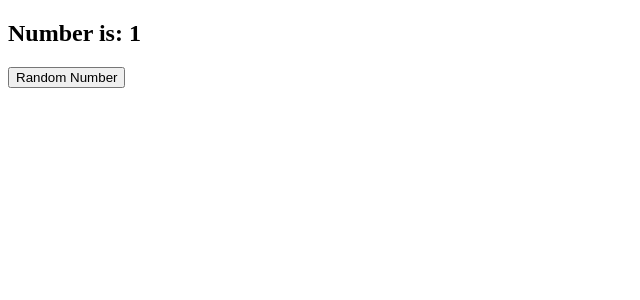
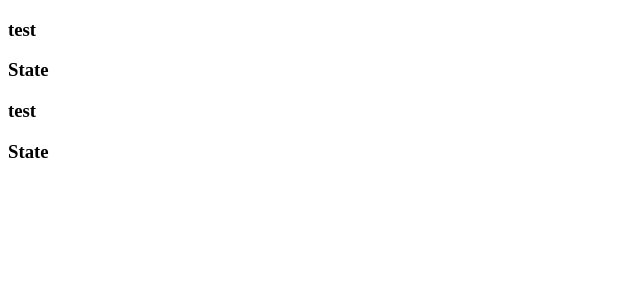
Before and after one commit to MagdGalyl/mRbc-tests, a React (Create React App) app: page / in a window 1280 px wide. Shown: the top 300 px of the page, without its empty margins (0-640 px from the left). Built offline with nearby package versions, Linux system fonts and the light colour scheme.

Commit message:
State RoolDice  Ex. Start

```diff
--- a/src/App.js
+++ b/src/App.js
@@ -1,23 +1,16 @@
 import React, { Component } from "react";
-import Clicker from "./Clicker";
 // import Pokegame from "./Pokegame";
-
+// import Clicker from "./Clicker";
+import RollDice from "./RollDice";
 // pokedex Exercise
-// export class App extends Component {
-//   render() {
-//     return (
-//       <div>
-//         <Pokegame />
-//       </div>
-//     );
-//   }
-// }
-
+// State Clicker Exercise
 export class App extends Component {
   render() {
     return (
       <div>
-        <Clicker />
+        {/* <Pokegame /> */}
+        {/* <Clicker /> */}
+        <RollDice />
       </div>
     );
   }
--- /dev/null
+++ b/src/Die.js
@@ -0,0 +1,14 @@
+import React, { Component } from "react";
+
+export class die extends Component {
+  render() {
+    return (
+      <div>
+        <h3>test</h3>
+        <h3>State</h3>
+      </div>
+    );
+  }
+}
+
+export default die;
--- /dev/null
+++ b/src/RollDice.js
@@ -0,0 +1,15 @@
+import React, { Component } from "react";
+import Die from "./Die";
+
+export class RollDice extends Component {
+  render() {
+    return (
+      <div>
+        <Die />
+        <Die />
+      </div>
+    );
+  }
+}
+
+export default RollDice;
```
